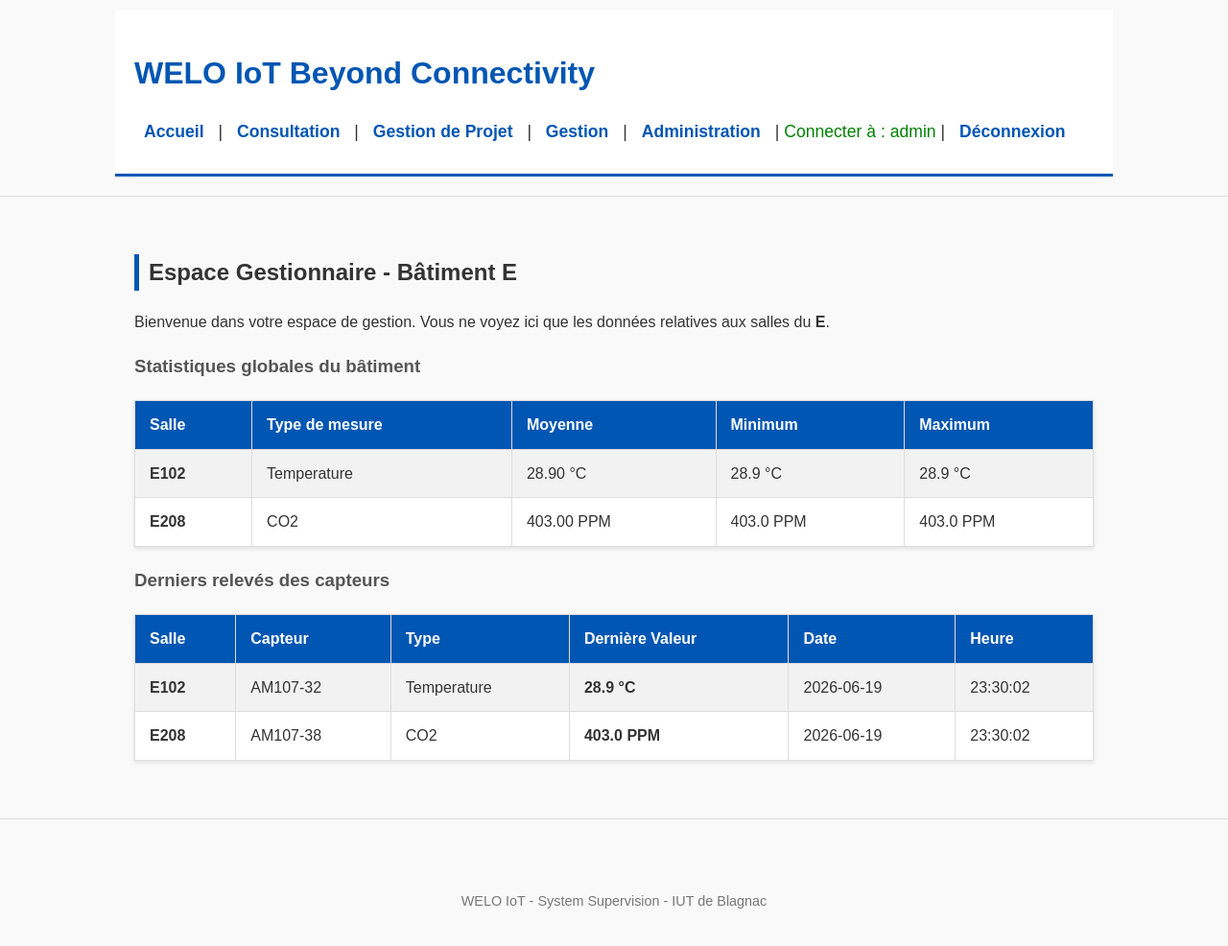
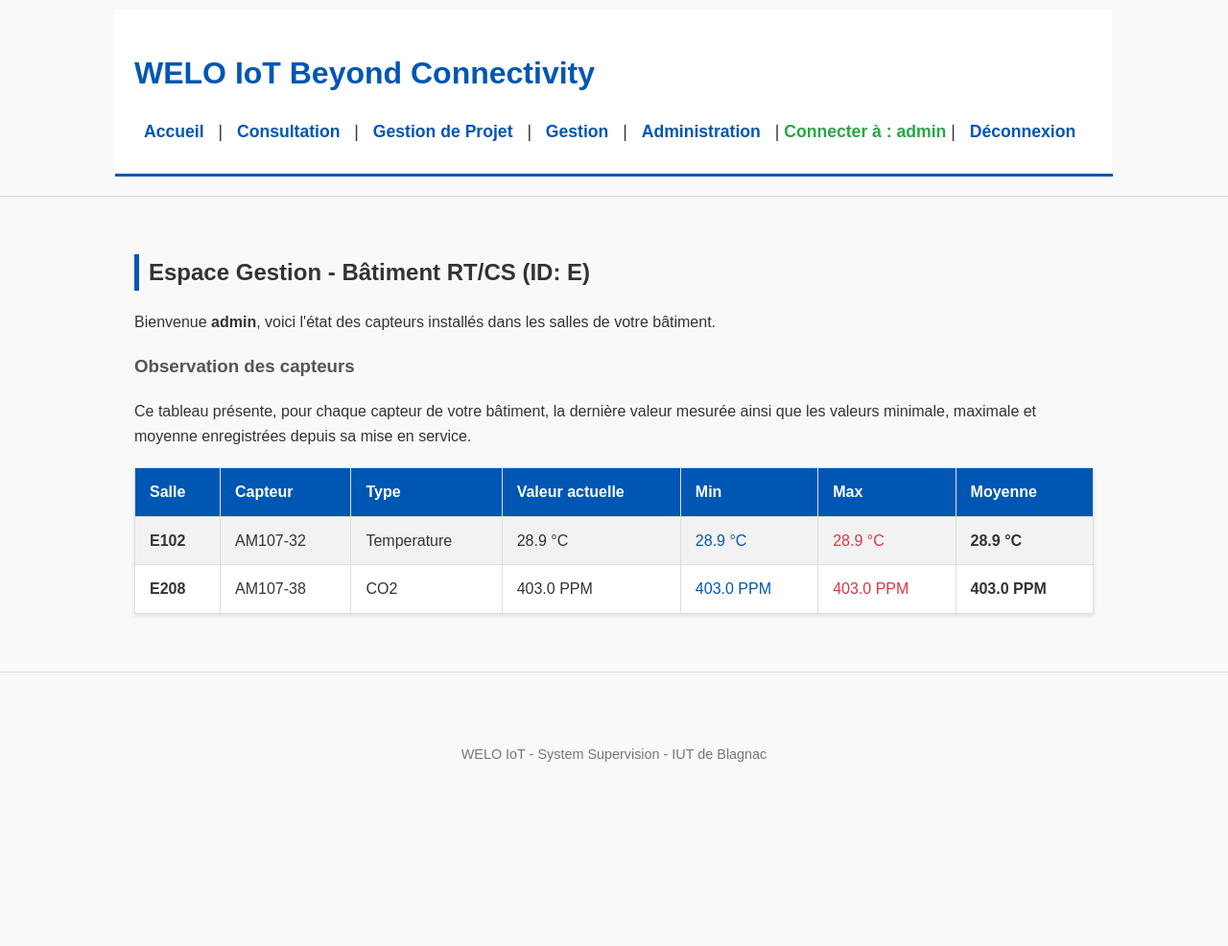
Before and after one commit to slowz131/SAE23, a PHP site: page /gestion.php in a window 1280 px wide. Shown: the whole page at 96% size. After the commit the page ends 794 px from the top, so only its background shows below. Run offline with PHP 8.4, Linux system fonts and the light colour scheme; the visitor is signed in with stand-in values (Sample User, id 1); data comes from the database, SQL or seed files in the repository.

Commit message:
mise a jour des pages (css html)

```diff
--- a/administration.php
+++ b/administration.php
@@ -11,17 +11,16 @@ if (!isset($_SESSION['role']) || $_SESSION['role'] !== 'admin') {
 
 include("header.php");
 ?>
-<link rel="stylesheet" href="styles.css">
 <h2>Espace Administration</h2>
 <p>Bienvenue, administrateur. Utilisez les outils ci-dessous pour gérer les infrastructures :</p>
 
 <ul>
     <li>
-        <a href="choix_batiment.php" style="font-weight: bold; color: #0056b3;">Ajouter une nouvelle salle dans un bâtiment</a>
+        <a href="choix_batiment.php" class="action-link action-link--primary">Ajouter une nouvelle salle dans un bâtiment</a>
     </li>
     <br>
     <li>
-        <a href="choix_salle.php" style="font-weight: bold; color: green;"> Ajouter un nouveau capteur dans une salle</a>
+        <a href="choix_salle.php" class="action-link action-link--accent"> Ajouter un nouveau capteur dans une salle</a>
     </li>
 </ul>
 
--- a/choix_batiment.php
+++ b/choix_batiment.php
@@ -11,7 +11,6 @@ if (!isset($_SESSION['role']) || $_SESSION['role'] !== 'admin') {
 
 include("header.php");
 ?>
-<link rel="stylesheet" href="styles.css">
 <h2>Ajouter une Salle - Étape 1 : Choisir le Bâtiment</h2>
 
 <form action="nouvelle_salle.php" method="POST">
@@ -40,7 +39,7 @@ include("header.php");
                 echo '</p>';
             }
         } else {
-            echo "<p style='color: red;'>Aucun bâtiment trouvé. Créez d'abord un bâtiment.</p>";
+            echo "<p class='message message-error'>Aucun bâtiment trouvé. Créez d'abord un bâtiment.</p>";
         }
         ?>
     </fieldset>
--- a/choix_salle.php
+++ b/choix_salle.php
@@ -41,7 +41,7 @@ include("header.php");
                 echo '</p>';
             }
         } else {
-            echo "<p style='color: red;'>Aucune salle disponible. Créez d'abord une salle.</p>";
+            echo "<p class='message message-error'>Aucune salle disponible. Créez d'abord une salle.</p>";
         }
         ?>
     </fieldset>
--- a/gestion.php
+++ b/gestion.php
@@ -1,119 +1,103 @@
 <?php
-// gestion.php
 include("connect.php");
-
 if (session_status() == PHP_SESSION_NONE) { session_start(); }
 
-// 1. SECURITY CHECK: Access restricted to managers only
+// Security check: If not logged in OR not a manager, redirect to login.php
 if (!isset($_SESSION['role']) || $_SESSION['role'] !== 'gestionnaire') {
     header("Location: login.php");
     exit();
 }
 
-// 2. BUILDING IDENTIFICATION
-// Retrieve the building ID assigned to this manager via session variables
-$id_bat = isset($_SESSION['id_bat']) ? $_SESSION['id_bat'] : '';
+include("header.php");
 
-// $id_bat = 'BAT_E'; // Uncomment this line to test without active sessions
+// Retrieve the building assigned to the connected manager
+$id_bat = $_SESSION['id_bat'];
 
-include("header.php");
+// Fetch the building name for display purposes
+$query_bat = "SELECT Nom_bat FROM Batiment WHERE ID_BAT = '" . mysqli_real_escape_string($conn, $id_bat) . "'";
+$result_bat = mysqli_query($conn, $query_bat);
+$nom_bat = "";
+if ($result_bat && mysqli_num_rows($result_bat) == 1) {
+    $row_bat = mysqli_fetch_assoc($result_bat);
+    $nom_bat = $row_bat['Nom_bat'];
+}
 ?>
 
-<link rel="stylesheet" href="styles.css">
+<h2>Espace Gestion - Bâtiment <?php echo ($nom_bat); ?> (ID: <?php echo ($id_bat); ?>)</h2>
+<p>Bienvenue <b><?php echo ($_SESSION['login']); ?></b>, voici l'état des capteurs installés dans les salles de votre bâtiment.</p>
 
-<section class="gestion-header">
-    <h2>Espace Gestionnaire - Bâtiment <?php echo($id_bat); ?></h2>
-
-    <section class="info-box">
-        <p>Bienvenue dans votre espace de gestion. Vous ne voyez ici que les données relatives aux salles du <b><?php echo($id_bat); ?></b>.</p>
-    </section>
-</section>
-
-<section class="gestion-stats">
-    <h3>Statistiques globales du bâtiment</h3>
+<section>
+    <h3>Observation des capteurs</h3>
+    <p>Ce tableau présente, pour chaque capteur de votre bâtiment, la dernière valeur mesurée ainsi que les valeurs minimale, maximale et moyenne enregistrées depuis sa mise en service.</p>
 
     <?php
-    $query_stats = "
-        SELECT s.NOM_SALLE, c.Type, c.Unite,
-               ROUND(AVG(m.Valeur), 2) as Moyenne,
-               MIN(m.Valeur) as Minimum,
-               MAX(m.Valeur) as Maximum
-        FROM Mesure m
-        INNER JOIN Capteur c ON m.NOM_CAPTEUR = c.NOM_CAPTEUR
-        INNER JOIN Salle s ON c.NOM_SALLE = s.NOM_SALLE
-        WHERE s.ID_BAT = '$id_bat'
-        GROUP BY s.NOM_SALLE, c.Type, c.Unite
-        ORDER BY s.NOM_SALLE ASC
-    ";
+    // SQL Query: list every sensor of the manager's building (LEFT JOINs so sensors
+    // without any measurement yet are still displayed), with:
+    //  - "latest" : a derived table giving the most recent value (highest ID_MESURE)
+    //  - "stats"  : a derived table computing MIN / MAX / AVG over all measurements
+    $query = "SELECT c.NOM_CAPTEUR, c.Type, c.Unite, c.NOM_SALLE,
+                     latest.Val_Actuelle,
+                     stats.Val_Min, stats.Val_Max, stats.Val_Moy
+              FROM Capteur c
+              INNER JOIN Salle s ON c.NOM_SALLE = s.NOM_SALLE
+              LEFT JOIN (
+                  SELECT NOM_CAPTEUR, MIN(Valeur) AS Val_Min, MAX(Valeur) AS Val_Max, AVG(Valeur) AS Val_Moy
+                  FROM Mesure
+                  GROUP BY NOM_CAPTEUR
+              ) stats ON stats.NOM_CAPTEUR = c.NOM_CAPTEUR
+              LEFT JOIN (
+                  SELECT m1.NOM_CAPTEUR, m1.Valeur AS Val_Actuelle
+                  FROM Mesure m1
+                  WHERE m1.ID_MESURE IN (
+                      SELECT MAX(m2.ID_MESURE) FROM Mesure m2 GROUP BY m2.NOM_CAPTEUR
+                  )
+              ) latest ON latest.NOM_CAPTEUR = c.NOM_CAPTEUR
+              WHERE s.ID_BAT = '" . mysqli_real_escape_string($conn, $id_bat) . "'
+              ORDER BY c.NOM_SALLE ASC, c.Type ASC";
 
-    $result_stats = mysqli_query($conn, $query_stats);
+    $result = mysqli_query($conn, $query);
 
-    if (mysqli_num_rows($result_stats) > 0) {
-        echo "<table class='data-table'>";
-        echo "<tr class='header-stats'>";
-        echo "<th>Salle</th><th>Type de mesure</th><th>Moyenne</th><th>Minimum</th><th>Maximum</th>";
+    if ($result && mysqli_num_rows($result) > 0) {
+        echo "<table>";
+        echo "<tr>";
+        echo "<th>Salle</th>";
+        echo "<th>Capteur</th>";
+        echo "<th>Type</th>";
+        echo "<th>Valeur actuelle</th>";
+        echo "<th>Min</th>";
+        echo "<th>Max</th>";
+        echo "<th>Moyenne</th>";
         echo "</tr>";
 
-        while ($row = mysqli_fetch_assoc($result_stats)) {
+        // Loop through every sensor of the building and display its statistics
+        while ($row = mysqli_fetch_assoc($result)) {
+            $unite = ($row['Unite']);
             echo "<tr>";
             echo "<td><b>" . ($row['NOM_SALLE']) . "</b></td>";
-            echo "<td>" .($row['Type']) . "</td>";
-            echo "<td>" .($row['Moyenne']) . " " .($row['Unite']) . "</td>";
-            echo "<td class='val-min'>" .($row['Minimum']) . " " .($row['Unite']) . "</td>";
-            echo "<td class='val-max'>" .($row['Maximum']) . " " .($row['Unite']) . "</td>";
+            echo "<td>" . ($row['NOM_CAPTEUR']) . "</td>";
+            echo "<td>" . ($row['Type']) . "</td>";
+
+            // Handle sensors that have not produced any measurement yet
+            if ($row['Val_Actuelle'] === null) {
+                echo "<td colspan='4' class='text-muted'>Aucune mesure enregistrée pour ce capteur</td>";
+            } else {
+                echo "<td>" . ($row['Val_Actuelle']) . " " . $unite . "</td>";
+                echo "<td class='stat-min'>" . ($row['Val_Min']) . " " . $unite . "</td>";
+                echo "<td class='stat-max'>" . ($row['Val_Max']) . " " . $unite . "</td>";
+                echo "<td class='stat-avg'>" . number_format($row['Val_Moy'], 1) . " " . $unite . "</td>";
+            }
             echo "</tr>";
         }
         echo "</table>";
     } else {
-        echo "<p class='msg-warning'>Aucune statistique disponible pour les salles de ce bâtiment.</p>";
+        echo "<p class='message message-warning'>Aucun capteur n'a été trouvé pour ce bâtiment.</p>";
     }
     ?>
 </section>
 
-<section class="gestion-mesures">
-    <h3>Derniers relevés des capteurs</h3>
+<?php
+// Close MySQL connection for this script
+mysqli_close($conn);
 
-    <?php
-    $query_mesures = "
-        SELECT m.NOM_CAPTEUR, m.Date, m.Horaire, m.Valeur, c.Type, c.Unite, s.NOM_SALLE
-        FROM Mesure m
-        INNER JOIN Capteur c ON m.NOM_CAPTEUR = c.NOM_CAPTEUR
-        INNER JOIN Salle s ON c.NOM_SALLE = s.NOM_SALLE
-        WHERE s.ID_BAT = '$id_bat'
-          AND m.ID_MESURE IN (
-              SELECT MAX(sub_m.ID_MESURE)
-              FROM Mesure sub_m
-              GROUP BY sub_m.NOM_CAPTEUR
-          )
-        ORDER BY s.NOM_SALLE ASC, c.Type ASC
-    ";
-
-    $result_mesures = mysqli_query($conn, $query_mesures);
-
-    if (mysqli_num_rows($result_mesures) > 0) {
-        echo "<table class='data-table'>";
-        echo "<tr class='header-mesures'>";
-        echo "<th>Salle</th><th>Capteur</th><th>Type</th><th>Dernière Valeur</th><th>Date</th><th>Heure</th>";
-        echo "</tr>";
-
-        while ($row = mysqli_fetch_assoc($result_mesures)) {
-            echo "<tr>";
-            echo "<td><b>" .($row['NOM_SALLE']) . "</b></td>";
-            echo "<td>" .($row['NOM_CAPTEUR']) . "</td>";
-            echo "<td>" .($row['Type']) . "</td>";
-            echo "<td><b>" .($row['Valeur']) . " " .($row['Unite']) . "</b></td>";
-            echo "<td>" .($row['Date']) . "</td>";
-            echo "<td>" .($row['Horaire']) . "</td>";
-            echo "</tr>";
-        }
-        echo "</table>";
-    } else {
-        echo "<p class='msg-warning'>Aucune mesure récente trouvée pour les capteurs de ce bâtiment.</p>";
-    }
-
-    // Close the database connection
-    mysqli_close($conn);
-    ?>
-</section>
-
-<?php include("footer.php"); ?>
+include("footer.php");
+?>
--- a/header.php
+++ b/header.php
@@ -9,7 +9,7 @@ if (session_status() == PHP_SESSION_NONE) {
 <head>
     <meta charset="UTF-8">
     <title>WELO - System Supervision</title>
-    <link rel="stylesheet" href="style.css">
+    <link rel="stylesheet" href="styles.css">
 </head>
 <body>
 <header>
@@ -24,7 +24,7 @@ if (session_status() == PHP_SESSION_NONE) {
         <?php
         // Display logout link and username only if someone is logged in
         if (isset($_SESSION['role'])) {
-            echo ' | <span style="color: green;"> Connecter à : ' . ($_SESSION['login']) . '</span> | ';
+            echo ' | <span class="session-status"> Connecter à : ' . ($_SESSION['login']) . '</span> | ';
             echo '<a href="logout.php">Déconnexion</a>';
         }
         ?>
--- a/login.php
+++ b/login.php
@@ -69,7 +69,7 @@ if ($_SERVER["REQUEST_METHOD"] == "POST") {
 <p>Veuillez vous connecter pour accéder aux outils de gestion ou d'administration.</p>
 
 <?php if ($error_msg != "") { ?>
-    <p style="color: red; font-weight: bold;"><?php echo $error_msg; ?></p>
+    <p class="message message-error"><?php echo $error_msg; ?></p>
 <?php } ?>
 
 <form action="login.php" method="POST">
--- a/nouvelle_salle.php
+++ b/nouvelle_salle.php
@@ -14,7 +14,6 @@ $selected_bat = $_POST['id_bat'];
 
 include("header.php");
 ?>
-<link rel="stylesheet" href="styles.css">
 <h2>Ajouter une Salle - Étape 2 : Informations de la Salle</h2>
 
 <form action="ajout_salle.php" method="POST">
```
Also changed, not shown: ajout_salle.php (+3 -4 lines), consultation.php (+21 -7 lines), index.php (+4 -5 lines), nouveau_capteur.php (+15 -16 lines).
